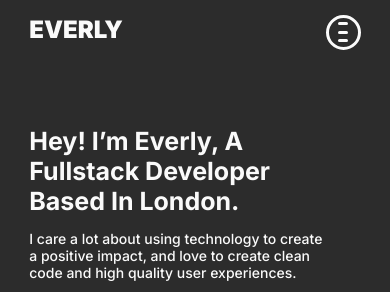
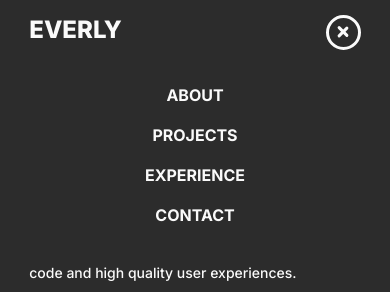
Before and after one commit to everly001/everly001.github.io, a plain HTML site: page index.html in a window 390 px wide. Both pictures are taken after a click on the link 343 px from the left and 32 px from the top of the page. Shown: the top 292 px of the page. Drawn offline with nearby package versions, Linux system fonts and the light colour scheme.

Commit message:
Mobile menu functionality added

```diff
--- a/css/style.css
+++ b/css/style.css
@@ -9,6 +9,7 @@ html {
 }
 
 body {
+    position: absolute;
     font-family: 'Inter', sans-serif;
     font-weight: 600;
 }
@@ -68,12 +69,12 @@ a:visited {
 
 .logo h1 {
     font-size: 24px !important;
-    font-weight: 900;
+    font-weight: 800;
     text-transform: uppercase;
 }
 
 button {
-    font-weight: 600;
+    font-weight: 700;
     text-transform: uppercase;
     padding: 8px 20px;
     background-color: transparent;
@@ -119,6 +120,7 @@ button.small-icon {
 
 .topnav a {
     text-transform: uppercase;
+    font-weight: 700;
 }
 
 .icon {
@@ -141,7 +143,7 @@ button.small-icon {
 }
 
 .nav-icon-bar.middle {
-    width: 10px !important;
+    width: 15px !important;
 }
 
 #top-nav-bar {
@@ -349,12 +351,60 @@ button.small-icon {
 
     /* Global */
 
-    .topnav a:not(:last-child) {
+    #top-nav-bar {
+        display: flex;
+        flex-direction: column !important;
+    }
+
+    .nav-wrapper-mobile {
+        width: 100%;
+        display: flex;
+        flex-direction: row;
+        justify-content: space-between;
+        align-items: center;
+    }
+
+    .topnav {
         display: none;
+    }
+
+    .topnav.mobile-active {
+        background-color: #2c2c2c;
+        display: flex;
+        flex-direction: column;
+        align-content: center;
+        justify-content: center;
+        flex-wrap: wrap;
+        position: absolute;
+        z-index: 10;
+        text-align: center;
+        width: 100%;
+        padding: 10px 0px 30px 0px;
+        margin-top: 6vh;
+    }
+
+    .topnav.mobile-active a {
+        padding: 10px 0px;
     }
 
     #topnav-button {
         display: none;
+    }
+
+    .icon.active .nav-icon-bar:nth-child(2) {
+        display: none;
+    }
+
+    .icon.active .nav-icon-bar {
+        width: 14px;
+    }
+
+    .icon.active .nav-icon-bar:nth-child(1) {
+        transform: translateY(6px) rotate(45deg);
+    }
+
+    .icon.active .nav-icon-bar:nth-child(3) {
+        transform: translateY(-6.5px) rotate(135deg);
     }
 
     /* Header Section */
@@ -486,7 +536,7 @@ button.small-icon {
 
     /* Global */
 
-    .topnav a:last-child {
+    .icon {
         display: none;
     }
 
--- a/index.html
+++ b/index.html
@@ -13,19 +13,21 @@
 </head>
 <body>
     <section id="top-nav-bar">
-        <div class="logo">
-            <h1>Everly</h1>
+        <div class="nav-wrapper-mobile">
+            <div class="logo">
+                <h1>Everly</h1>
+            </div>
+            <a href="javascript:void(0);" class="icon" onclick="openMenu()">
+                <div class="nav-icon-bar" id="nav-bar-1"></div>
+                <div class="nav-icon-bar middle" id="nav-bar-2"></div>
+                <div class="nav-icon-bar" id="nav-bar-3"></div>
+            </a>
         </div>
         <div class="topnav" id="topnav">
             <a href="#about" class="active">About</a>
             <a href="#projects">Projects</a>
             <a href="#experience">Experience</a>
             <a href="#footer">Contact</a>
-            <a href="javascript:void(0);" class="icon" onclick="openMenu()">
-                <div class="nav-icon-bar" id="nav-bar-1"></div>
-                <div class="nav-icon-bar middle" id="nav-bar-2"></div>
-                <div class="nav-icon-bar" id="nav-bar-3"></div>
-            </a>
         </div>
         <div id="topnav-button">
             <button class="primary-button" id="chat-button">Let's Talk</button>
--- a/javascript/script.js
+++ b/javascript/script.js
@@ -1,3 +1,19 @@
+var clickCounter=0;
+
+function openMenu() {
+    const icon = document.querySelector(".icon");
+    const topNav = document.querySelector(".topnav");
+    if(clickCounter>=1){
+        icon.classList.remove("active");
+        topNav.classList.remove("mobile-active");
+        clickCounter--;
+    }else{
+        icon.classList.add("active");
+        topNav.classList.add("mobile-active");
+        clickCounter++;
+    }
+};
+
 $(document).ready(function(){
     $(".owl-carousel").owlCarousel({
         loop:true,
```
